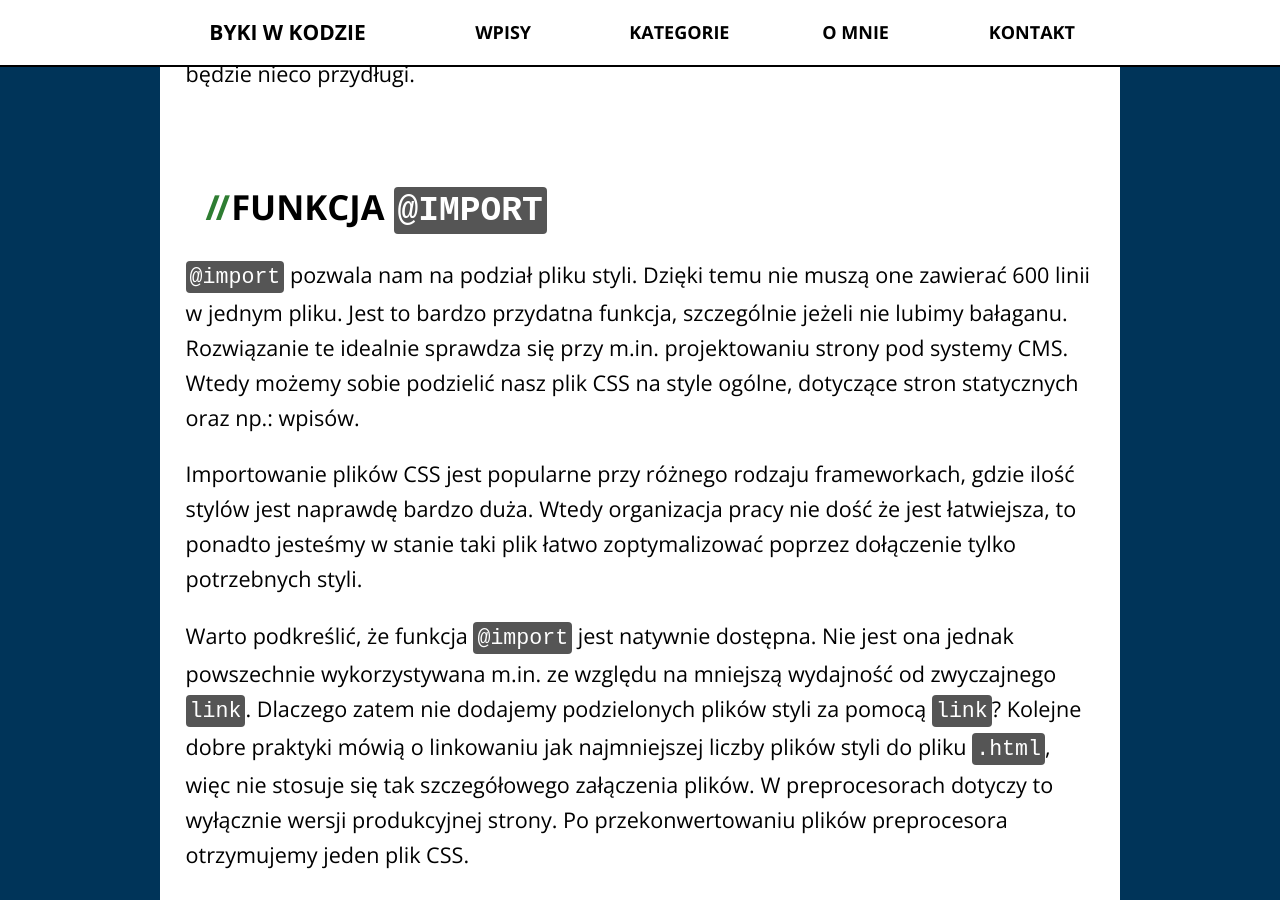
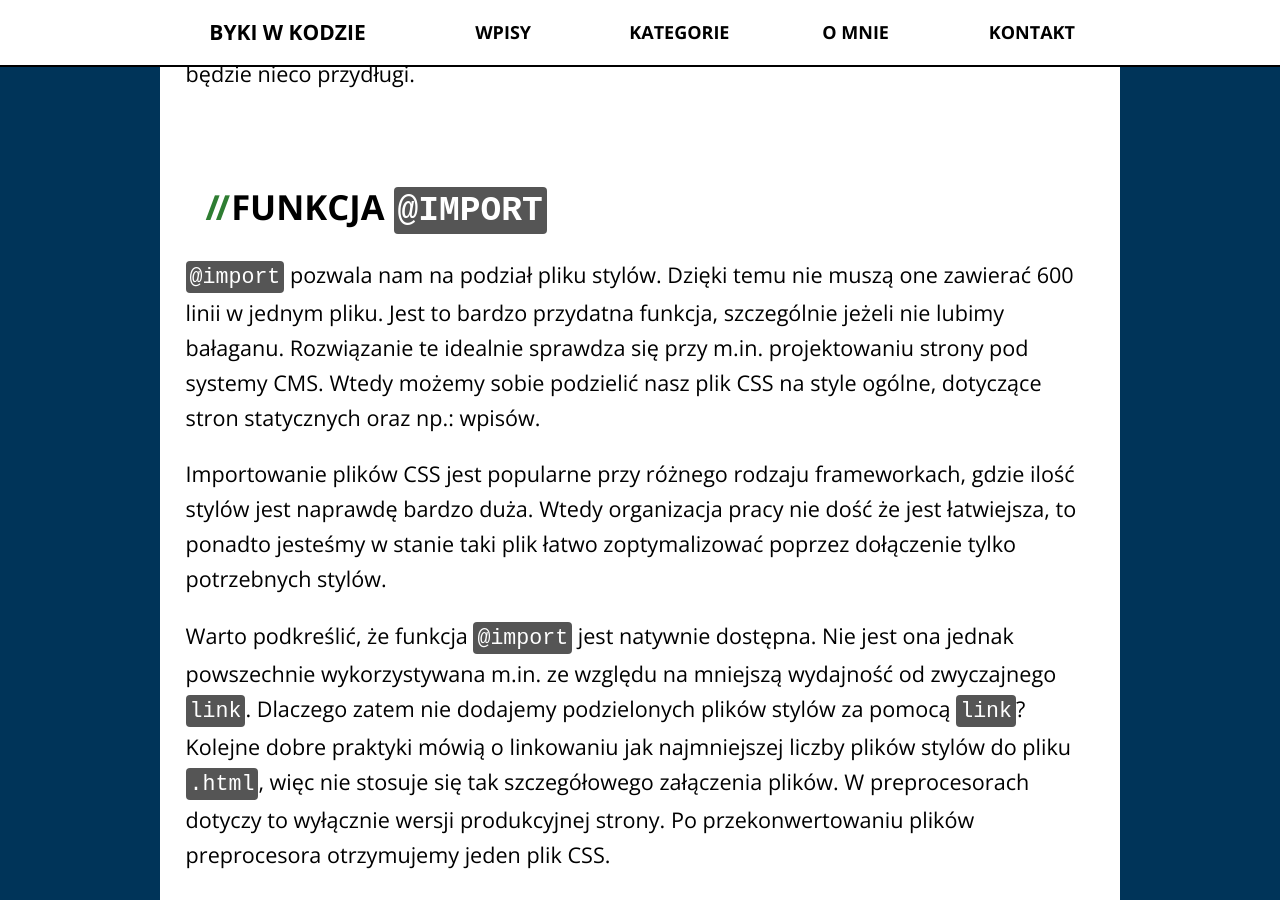
Before and after one commit to radek024/blog, a Jekyll site: the page built from _posts/2017-07-28-preprocesory-css-opis.md, in a window 1280 px wide and 900 px high, scrolled down 4450 px. Built offline with Jekyll 4.4.1, drawn with Linux system fonts in a browser that asks for light colours; comment, search, counter and statistics services are not loaded.

Commit message:
Update 2017-07-28-preprocesory-css-opis.md

```diff
--- a/_posts/2017-07-28-preprocesory-css-opis.md
+++ b/_posts/2017-07-28-preprocesory-css-opis.md
@@ -102,11 +102,11 @@ Zagnieżdżanie kodu może ponieść za sobą pewne konsekwencje, które mogą b
 
 ### Funkcja `@import`
 
-`@import` pozwala nam na podział pliku styli. Dzięki temu nie muszą one zawierać 600 linii w jednym pliku. Jest to bardzo przydatna funkcja, szczególnie jeżeli nie lubimy bałaganu. Rozwiązanie te idealnie sprawdza się przy m.in. projektowaniu strony pod systemy CMS. Wtedy możemy sobie podzielić nasz plik CSS na style ogólne, dotyczące stron statycznych oraz np.: wpisów.
+`@import` pozwala nam na podział pliku stylów. Dzięki temu nie muszą one zawierać 600 linii w jednym pliku. Jest to bardzo przydatna funkcja, szczególnie jeżeli nie lubimy bałaganu. Rozwiązanie te idealnie sprawdza się przy m.in. projektowaniu strony pod systemy CMS. Wtedy możemy sobie podzielić nasz plik CSS na style ogólne, dotyczące stron statycznych oraz np.: wpisów.
 
-Importowanie plików CSS jest popularne przy różnego rodzaju frameworkach, gdzie ilość stylów jest naprawdę bardzo duża. Wtedy organizacja pracy nie dość że jest łatwiejsza, to ponadto jesteśmy w stanie taki plik łatwo zoptymalizować poprzez dołączenie tylko potrzebnych styli.
+Importowanie plików CSS jest popularne przy różnego rodzaju frameworkach, gdzie ilość stylów jest naprawdę bardzo duża. Wtedy organizacja pracy nie dość że jest łatwiejsza, to ponadto jesteśmy w stanie taki plik łatwo zoptymalizować poprzez dołączenie tylko potrzebnych stylów.
 
-Warto podkreślić, że funkcja `@import` jest natywnie dostępna. Nie jest ona jednak powszechnie wykorzystywana m.in. ze względu na mniejszą wydajność od zwyczajnego `link`. Dlaczego zatem nie dodajemy podzielonych plików styli za pomocą `link`? Kolejne dobre praktyki mówią o linkowaniu jak najmniejszej liczby plików styli do pliku `.html`, więc nie stosuje się tak szczegółowego załączenia plików. W preprocesorach dotyczy to wyłącznie wersji produkcyjnej strony. Po przekonwertowaniu plików preprocesora otrzymujemy jeden plik CSS.
+Warto podkreślić, że funkcja `@import` jest natywnie dostępna. Nie jest ona jednak powszechnie wykorzystywana m.in. ze względu na mniejszą wydajność od zwyczajnego `link`. Dlaczego zatem nie dodajemy podzielonych plików stylów za pomocą `link`? Kolejne dobre praktyki mówią o linkowaniu jak najmniejszej liczby plików stylów do pliku `.html`, więc nie stosuje się tak szczegółowego załączenia plików. W preprocesorach dotyczy to wyłącznie wersji produkcyjnej strony. Po przekonwertowaniu plików preprocesora otrzymujemy jeden plik CSS.
 
 ### Mixiny
 
```
